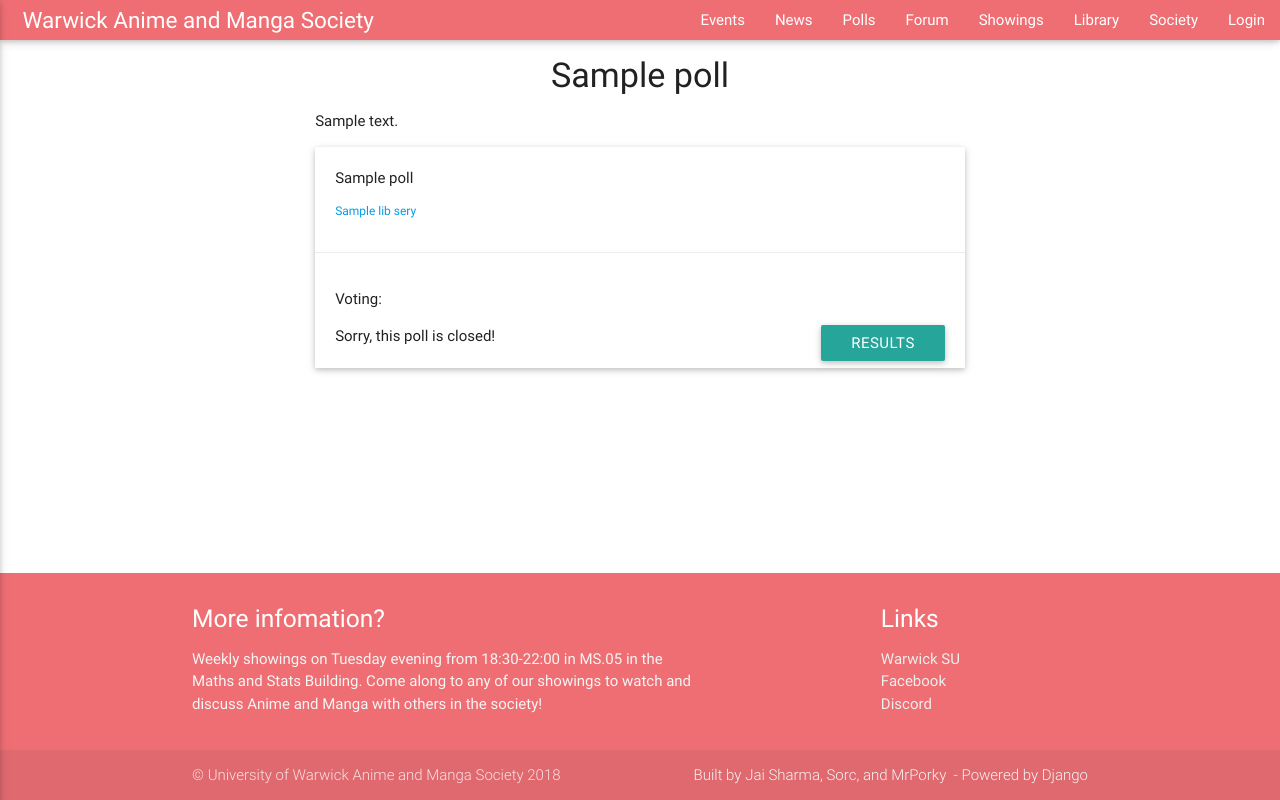
After one commit to kikigwin7/aniMango, a Django app: template polls/templates/polls/view.html in a window 1280 px wide. The commit adds this page. Run offline with Django 3.2, Linux system fonts and the light colour scheme; the template is opened without the code that fills it: most values are stand-ins (such as "Sample title", 1, 10 or a date in 2020); some libraries are stand-ins or nearby versions.

Commit message:
050918v1
Fixed some of the issues with the polling system and fixed a bug with the results being displayed out of frame.

```diff
--- /dev/null
+++ b/polls/templates/polls/view.html
@@ -0,0 +1,80 @@
+{% extends "base.html" %}
+
+{% block title %}
+    {{ poll.name }}
+{% endblock %}
+
+{% block content %}
+    <div class="container">
+        <div class="row">
+            <h4 class="center-align">{{ poll.name }}</h4>
+    <p>{{ poll.description }}</p>
+        {% if poll.open %}
+            <div class="card">
+            <div class="card-content">
+                <p>{{ poll.name }}</p>
+                {% for option in poll.option_set.all %}
+                    <label>
+                        <ul>
+                            <li><a href="{{ option.lib_series.ani_link }}">{{ option.lib_series.title }}</a>
+                            </li>
+                        </ul>
+                    </label>
+                {% endfor %}
+            </div>
+            {% if user.is_authenticated %}
+                <form id="{{ poll.id }}" name="{{ poll.id }}_form" action="{% url 'polls:vote' poll.id %}"
+                      method="POST">
+                    {% csrf_token %}
+
+                    <div class="card-action">
+                        <p>Voting:</p>
+                        <div class="input-field col s12">
+                            <select multiple name="options">
+                                {% for option in poll.option_set.all %}
+                                    <option value="{{ option.lib_series.id }}">{{ option.lib_series.title }}</option>
+                                {% endfor %}
+                            </select>
+                            <label>Voting options for {{ poll.name }} (Multiple can be chosen).</label>
+                        </div>
+                        <input class="btn" type="submit" value="Vote">
+                        <a type="button" class="right btn" value="Results" href="{% url 'polls:results' poll.id %}">Results</a>
+                    </div>
+                </form>
+
+            {% else %}
+                <div class="card-action">
+                    <span>Please log-in to vote!</span>
+                    <a type="button" class="right btn" value="Results"
+                       href="{% url 'polls:results' poll.id %}">Results</a>
+                </div>
+            {% endif %}
+             </div>
+
+        {% endif %}
+
+            {% if not poll.open %}
+                <div class="card">
+                    <div class="card-content">
+                        <p>{{ poll.name }}</p>
+                        {% for option in poll.option_set.all %}
+                            <label>
+                                <ul>
+                                    <li><a href="{{ option.lib_series.ani_link }}">{{ option.lib_series.title }}</a>
+                                    </li>
+                                </ul>
+                            </label>
+                        {% endfor %}
+                    </div>
+                    <div class="card-action">
+                        <p>Voting:</p>
+                        <span>Sorry, this poll is closed!</span>
+
+                        <a type="button" class="right btn" value="Results"
+                           href="{% url 'polls:results' poll.id %}">Results</a>
+                    </div>
+                </div>
+            {% endif %}
+    </div>
+
+{% endblock %}
--- a/polls/urls.py
+++ b/polls/urls.py
@@ -5,7 +5,7 @@ from . import views
 app_name = 'polls'
 
 urlpatterns = [
-    url(r'^$', views.index, name='index'),
+    url(r'^(?P<category>.+)/(?P<page>[0-9]+)/$', views.index, name='index'),
     url(r'^(?P<post_id>[0-9]+)/vote$', views.vote, name='vote'),
     url(r'^view/(?P<post_id>[0-9]+)', views.view, name='view'),
     url(r'^results/(?P<post_id>[0-9]+)$', views.results, name='results'),
--- /dev/null
+++ b/site_info/templates/site_info/ssl.html
@@ -0,0 +1 @@
+OpMjI1AgutHX3wnwKKpNP_LqC58Ety5pIhqRu5FNbnQ.peKGW6BbNXnJRy6W7B0e7wSjldUVZmfPrmdwNxUoOtg
--- a/static/css/anime.css
+++ b/static/css/anime.css
@@ -1,3 +1,8 @@
+html, body {
+    max-width: 100%;
+    overflow-x: hidden;
+}
+
 /* Overrides to make the navbar smaller */
 .navbar-fixed {
     position: relative;
--- a/static_files/css/anime.css
+++ b/static_files/css/anime.css
@@ -1,3 +1,8 @@
+html, body {
+    max-width: 100%;
+    overflow-x: hidden;
+}
+
 /* Overrides to make the navbar smaller */
 .navbar-fixed {
     position: relative;
--- a/templates/menu.html
+++ b/templates/menu.html
@@ -38,7 +38,7 @@
                 <ul class="right right-menu-style hide-on-med-and-down">
                     <li class="nav-item"><a href="{% url 'events:upcoming' page=1 %}">Events</a></li>
                     <li class="nav-item"><a href="{% url 'news:latest' category='All' page='1' %}">News</a></li>
-                    <li class="nav-item"><a href="{% url 'polls:index' %}">Polls</a></li>
+                    <li class="nav-item"><a href="{% url 'polls:index' category='Open' page='1' %}">Polls</a></li>
                     <li class="nav-item"><a href="{% url 'forum:index' %}">Forum</a></li>
                     <li class="nav-item"><a href="{% url 'showings:schedule' %}">Showings</a></li>
                     <li class="nav-item"><a href="{% url 'library:index' %}">Library</a></li>
@@ -87,7 +87,7 @@
                     <li><a href="{% url 'site_info:home' %}">Home</a></li>
                     <li><a href="{% url 'events:upcoming' page=1 %}">Events</a></li>
                     <li><a href="{% url 'news:latest' category='All' page='1' %}">News</a></li>
-                    <li><a href="{% url 'polls:index' %}">Polls</a></li>
+                    <li><a href="{% url 'polls:index' category='Open' page='1' %}">Polls</a></li>
                     <li><a href="{% url 'forum:index' %}">Forum</a></li>
                     <li><a href="{% url 'showings:schedule' %}">Showings</a></li>
                     <li><a href="{% url 'library:index' %}">Library</a></li>
```
Also changed, not shown: library/management/commands/updatelibrary.py (+14 -12 lines), polls/templates/polls/polls.html (+71 -13 lines), polls/templates/polls/results.html (added, +45 -0 lines), polls/views.py (+30 -8 lines), 3 other files.
